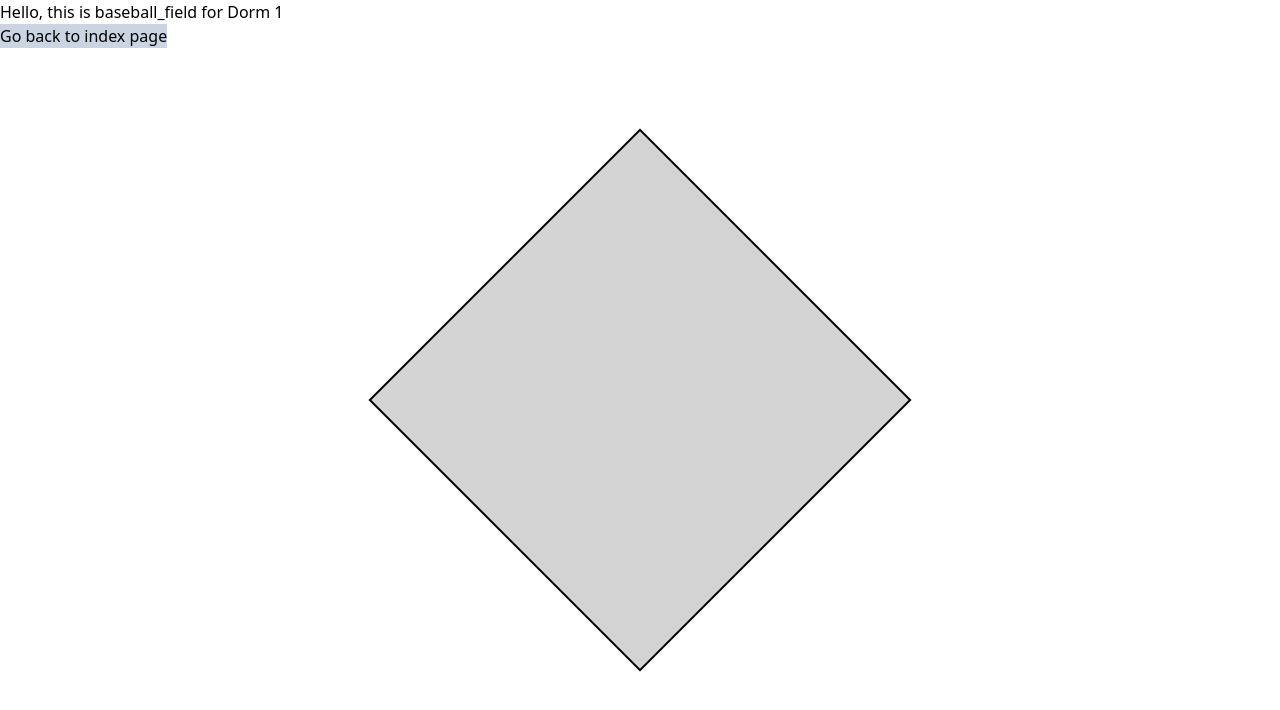
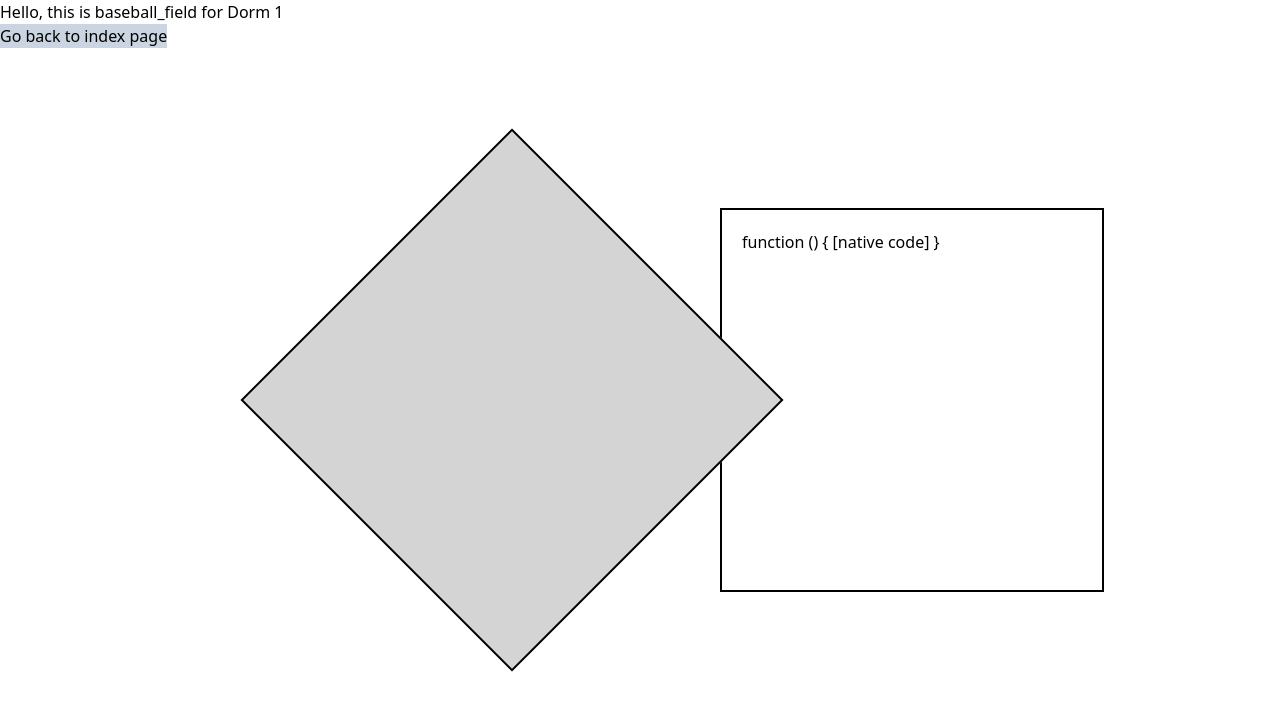
Before and after one commit to frank931023/ncu-fresh-dorm, a Nuxt app: page /dorm/1/baseball_field in a window 1280 px wide. Shown: the top 710 px of the page. Built offline with nearby package versions, Linux system fonts and the light colour scheme.

Commit message:
chore: Refactor dorm details page and button component

```diff
--- a/components/BaseCard.vue
+++ b/components/BaseCard.vue
@@ -1,21 +1,33 @@
 <template>
-  <div
-    class="w-96 h-96 rotate-45 border-2 border-black bg-neutral-300 flex items-center justify-center"
-  >
+  <div class="grid grid-cols-2 gap-40">
+    <div
+      class="w-96 h-96 rotate-45 border-2 border-black bg-neutral-300 flex items-center justify-center"
+    ></div>
+    <div class="w-96 h-96 border-2 border-black bg-white flex p-5">
+      <h1>{{ text }}</h1>
+      <!-- <p>
+        Lorem ipsum dolor sit, amet consectetur adipisicing elit. Ea labore
+        natus est architecto asperiores molestiae ipsa, corrupti temporibus
+        magnam optio dolorem magni culpa unde quaerat qui quo debitis ullam
+        ducimus sequi omnis. Quis quasi temporibus a aut nemo, cum ex id vitae
+        minima laborum quaerat, ratione ea dicta. Ullam, iusto?
+      </p> -->
+    </div>
   </div>
 </template>
 
 <script>
-import { ref, reactive } from "vue";
-import information from "/assets/information.json";
-
-const info = reactive(information);
-
 export default {
-  // Your component logic goes here\
+  // Your component logic goes here
+  props: {
+    text: {
+      type: String,
+      required: true,
+    },
+  },
 };
 </script>
 
-    <style scoped>
+<style scoped>
 /* Any additional styles specific to this component */
 </style>
--- a/pages/dorm/[id]/[details].vue
+++ b/pages/dorm/[id]/[details].vue
@@ -5,17 +5,30 @@
       Go back to index page
     </button>
 
-    <BaseCard class="absolute top-1/2 left-1/2 -translate-x-1/2 -translate-y-1/2"/>
-
+    <BaseCard
+      :text="text"
+      class="absolute top-1/2 left-1/2 -translate-x-1/2 -translate-y-1/2"
+    />
   </div>
 </template>
 
-  <script>
+<script>
+import { ref, reactive } from "vue";
+import information from "/assets/information.json";
+
+const info = reactive(information);
 export default {
   methods: {
     goBackToIndex() {
       this.$router.push("/");
     },
+    // here is not working
+    text() {
+      const index = this.id - 1;
+      const dorm = info.dorm[index];
+      const amenity = dorm.amenities.find(a => a.id === this.details);
+      return amenity.description;
+    }
   },
   computed: {
     id() {
```
